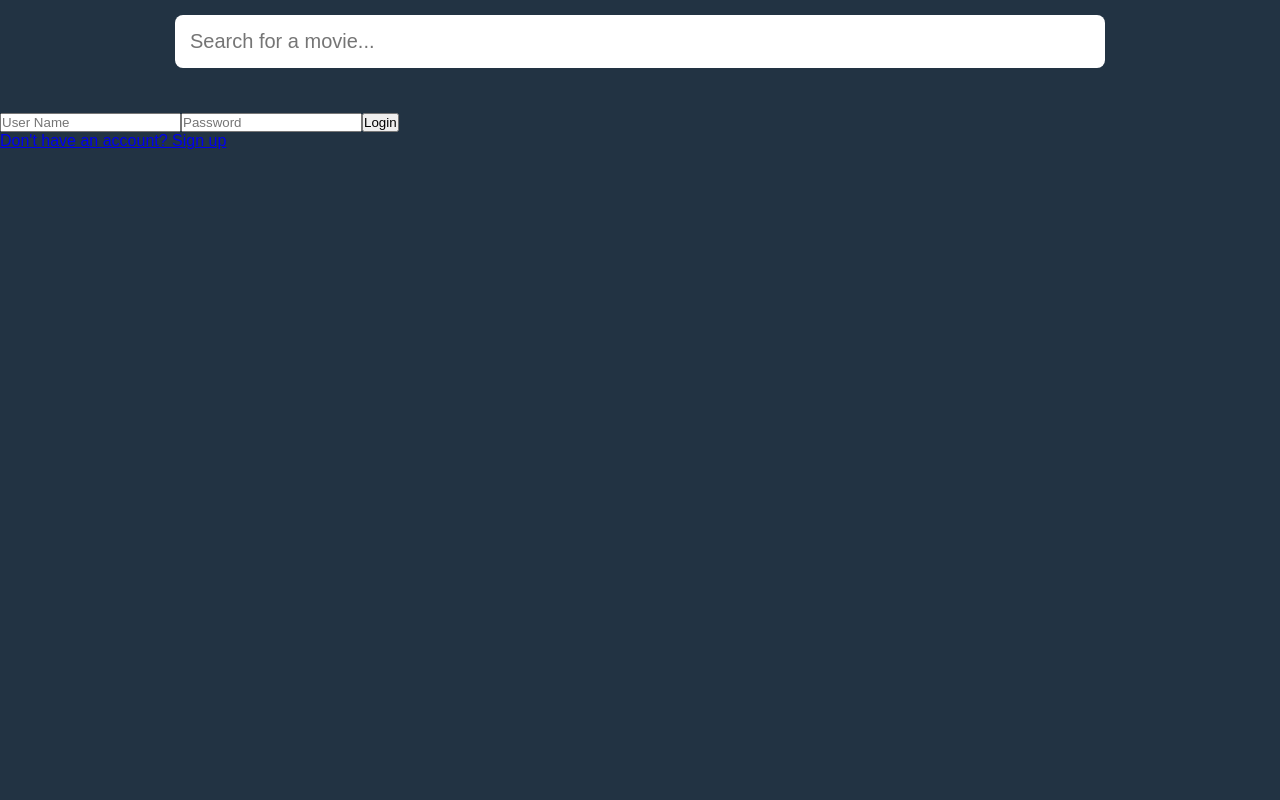
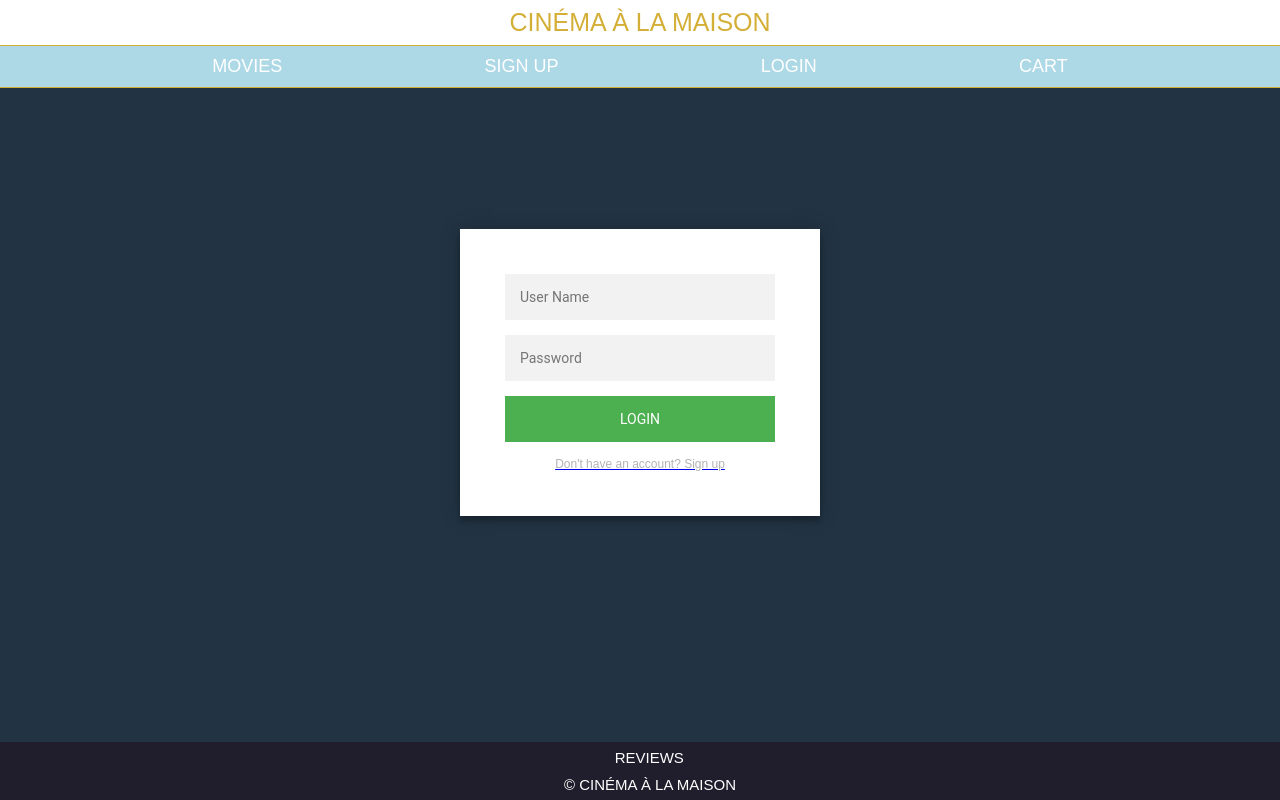
Before and after one commit to devefe1/devefe1.github.io, a React (Create React App) app in the folder cinema_app/: page /login in a window 1280 px wide. Built offline with nearby package versions, Linux system fonts and the light colour scheme.

Commit message:
slideshow

```diff
--- a/cinema_app/src/App.css
+++ b/cinema_app/src/App.css
@@ -41,7 +41,34 @@ section {
   padding: 15px ;
 }
 
+.header{
+	background-color: white;
+	display: flex;
+	justify-content: center;
+	font-size: 25px;
+	padding: 8px;
+	color: #D4AF37;
+	margin: auto;
+	text-transform: uppercase;
+}
+.navBar ul{
+background-color:	#ADD8E6;
+  display: flex;
+  font-size: 18px;
+  justify-content: space-evenly;
+  list-style: none;
+  text-transform: uppercase;
+	padding: 10px;
+	border-top: 1px solid #D4AF37;
+	border-bottom: 1px solid #D4AF37;
+  }
+
+ #footer-links{
+	 text-decoration: none;
+	 color: white
+ }
 .searchBox {
+margin-top: 40px;
   display: block;
   width: 100%;
   padding: 15px;
@@ -190,3 +217,98 @@ float: right;
 .popup .content .addToCart:hover{
   background: #223343;
 }
+
+
+@import url(https://fonts.googleapis.com/css?family=Roboto:300);
+
+.login-page {
+  width: 360px;
+  padding: 11% 0 0;
+  margin: auto;
+}
+.form {
+  position: relative;
+  z-index: 1;
+  background: #FFFFFF;
+  max-width: 360px;
+  margin: 0 auto 100px;
+  padding: 45px;
+  text-align: center;
+  box-shadow: 0 0 20px 0 rgba(0, 0, 0, 0.2), 0 5px 5px 0 rgba(0, 0, 0, 0.24);
+}
+.form input {
+  font-family: "Roboto", sans-serif;
+  outline: 0;
+  background: #f2f2f2;
+  width: 100%;
+  border: 0;
+  margin: 0 0 15px;
+  padding: 15px;
+  box-sizing: border-box;
+  font-size: 14px;
+}
+.form button {
+  font-family: "Roboto", sans-serif;
+  text-transform: uppercase;
+  outline: 0;
+  background: #4CAF50;
+  width: 100%;
+  border: 0;
+  padding: 15px;
+  color: #FFFFFF;
+  font-size: 14px;
+  -webkit-transition: all 0.3 ease;
+  transition: all 0.3 ease;
+  cursor: pointer;
+}
+.form button:hover,.form button:active,.form button:focus {
+  background: #43A047;
+}
+
+.form p {
+	margin : 15px 0 0;
+	color: #b3b3b3;
+	font-size: 12px;
+
+}
+
+.movieImg{
+	max-width: 100%;
+  max-height: 100%;
+  width: 3840px;
+  height: 500px;
+  position: relative;
+}
+
+.footer{
+
+	font-size: 15px;
+	font-weight: lighter;
+	background-color: #201E2C;
+	text-transform: uppercase;
+	text-align: center;
+  color: #fff;
+  padding: 7px;
+  position: absolute;
+  bottom: 0;
+  width: 100%;
+  position: fixed;
+  z-index: 1;
+}
+
+#footerLinks{
+	text-decoration: none;
+	color: white;
+	display: flex;
+	padding-left: 48%;
+	list-style: none;
+
+}
+#footer_Links{
+	text-decoration: none;
+	color: white;
+	display: flex;
+	padding-left: 44%;
+	list-style: none;
+	margin-top: 10px;
+}
--- a/cinema_app/src/App.js
+++ b/cinema_app/src/App.js
@@ -1,83 +1,30 @@
-import React, {useState} from 'react';
+import React from 'react';
 import {BrowserRouter as Router, Switch, Route} from 'react-router-dom';
 import Home from './components/Home';
 import Signup from './components/Signup';
 import Login from './components/Login';
+import Movies from './components/Movies';
+import NavBar from './components/NavBar';
 import './App.css';
-import Search from './components/Search';
-import axios from 'axios';
-import Results from './components/Results';
-import Popup from './components/Popup';
+import Footer from './components/Footer';
+import Header from './components/Header';
 
 function App() {
-    const [state, setState] = useState({
-      s: "",
-      results: [],
-      selected: {}
-    });
-
-    const apiurl = "http://www.omdbapi.com/?apikey=101f247f";
-
-
-  const search = (e) => {
-    if (e.key === "Enter") {
-      axios(apiurl + "&s=" + state.s).then(({ data }) => {
-        let results = data.Search;
-
-        setState(prevState => {
-          return { ...prevState, results: results }
-        })
-      });
-    }
-  }
-
-    const handleInput = (e) => {
-       let s = e.target.value;
-
-        setState(prevState => {
-          return {...prevState, s: s}
-        });
-    }
-
-    const openPopup = id =>
-    { axios(apiurl + "&i=" + id ). then (({data}) => {
-      let result = data;
-
-            console.log (result);
-
-      setState(prevState => {
-        return { ...prevState, selected :result}
-      })
-    })
-  }
-
-
-    const closePopup = () => {
-      setState(prevState => {
-        return { ... prevState, selected: {} }
-      });
-    }
-
 
   return (
     <div className="App">
-       <main>
-            <Search handleInput={handleInput} search={search} />
-            <Results results={state.results} openPopup={openPopup} />
-
-{/* if equals to undefined it won't show the popup but if it is defined it will show the popup */}
-            {(typeof state.selected.Title != "undefined") ? <Popup selected = {state.selected} closePopup={closePopup} /> :false}
-            {/* <Movie /> */}
-        </main>
+      <Header />
 
     <Router>
+        <NavBar />
       <Switch>
         <Route path='/' exact component={Home} />
         <Route path='/signup' component={Signup}/>
         <Route path='/login' component={Login} />
+        <Route path='/movies' component={Movies} />
       </Switch>
+      <Footer />
     </Router>
-
     </div>
   );
 }
--- a/cinema_app/src/components/Footer.jsx
+++ b/cinema_app/src/components/Footer.jsx
@@ -5,8 +5,8 @@ const Footer = () => {
     return (
         <div className='footer' >
         <ul id='footer-list' >
-           <Link id='footerLinks' to='/forum' > <li> Forum </li> </Link>
-           <Link id='footerLinks' to='/' > <li id='footer-links' > &copy; Cinéma à la Maison </li> </Link>
+           <Link id='footerLinks' to='/forum' > <li> Reviews </li> </Link>
+           <Link id='footer_Links' to='/' > <li > &copy; Cinéma à la Maison </li> </Link>
         </ul>
     </div>
      );
--- /dev/null
+++ b/cinema_app/src/components/Header.jsx
@@ -0,0 +1,12 @@
+import React from 'react';
+
+ const Header = () => {
+     return (
+         <div >
+             <nav className="header"> Cinéma à la Maison
+             </nav>
+         </div>
+      );
+ }
+
+ export default Header;
--- a/cinema_app/src/components/Home.jsx
+++ b/cinema_app/src/components/Home.jsx
@@ -1,13 +1,11 @@
 import React from 'react';
-import Nav from './Nav';
-import Footer from './Footer';
-
+// import Footer from './Footer';
+import Picture from '../assets/picture.jpg';
 const Home = () => {
     return (
-        <div>
-            <Nav/>
-            <Footer/>
-        </div>
+        <div className = "Img">
+        <img className = "movieImg" src={Picture}  alt="fireSpot"/>
+     </div>
      );
 }
 
--- a/cinema_app/src/components/Login.jsx
+++ b/cinema_app/src/components/Login.jsx
@@ -12,9 +12,9 @@ class Login extends Component {
 
     render() {
         return (
-            <div className='page' >
             <div className='login-page' >
-                <form className='login' >
+            <div className='form' >
+                <form className='register-form' >
                     <input type="text" placeholder="User Name"/>
                     <input type="password" placeholder="Password" />
                     <button type="submit" > Login </button>
--- /dev/null
+++ b/cinema_app/src/components/Movies.jsx
@@ -0,0 +1,75 @@
+import React, {useState} from 'react';
+import Search from './Search';
+import axios from 'axios';
+import Results from './Results';
+import Popup from './Popup';
+
+
+function Movies() {
+    const [state, setState] = useState({
+      s: "",
+      results: [],
+      selected: {}
+    });
+
+    const apiurl = "http://www.omdbapi.com/?apikey=101f247f";
+
+
+  const search = (e) => {
+    if (e.key === "Enter") {
+      axios(apiurl + "&s=" + state.s).then(({ data }) => {
+        let results = data.Search;
+
+        setState(prevState => {
+          return { ...prevState, results: results }
+        })
+      });
+    }
+  }
+
+    const handleInput = (e) => {
+       let s = e.target.value;
+
+        setState(prevState => {
+          return {...prevState, s: s}
+        });
+    }
+
+    const openPopup = id =>
+    { axios(apiurl + "&i=" + id ). then (({data}) => {
+      let result = data;
+
+            console.log (result);
+
+      setState(prevState => {
+        return { ...prevState, selected :result}
+      })
+    })
+  }
+
+
+    const closePopup = () => {
+      setState(prevState => {
+        return { ... prevState, selected: {} }
+      });
+    }
+
+
+  return (
+    <div className="movieWrap">
+       <main>
+
+            <Search handleInput={handleInput} search={search} />
+            <Results results={state.results} openPopup={openPopup} />
+
+{/* if equals to undefined it won't show the popup but if it is defined it will show the popup */}
+            {(typeof state.selected.Title != "undefined") ? <Popup selected = {state.selected} closePopup={closePopup} /> :false}
+
+        </main>
+
+
+    </div>
+  );
+}
+
+export default Movies;
--- a/cinema_app/src/components/Nav.jsx
+++ /dev/null
@@ -1,12 +0,0 @@
-import React from 'react';
-import { Link } from 'react-router-dom';
-
- const Nav = () => {
-     return (
-         <div>
-                 <Link id='footer-links' to='/cart' > <li> Cart </li> </Link>
-         </div>
-      );
- }
-
- export default Nav;
--- /dev/null
+++ b/cinema_app/src/components/NavBar.js
@@ -0,0 +1,23 @@
+import React from 'react';
+import { Link} from 'react-router-dom';
+
+ const Nav = () => {
+     return (
+               <div className="navBar">
+              <ul>
+                   <Link id='footer-links' to='/movies' className="cart"> <li>Movies</li></Link>
+
+                 <Link id='footer-links' to='/signup' className="cart"> <li>Sign Up</li></Link>
+
+                 <Link id='footer-links' to='/Login' className="cart"> <li>Login</li></Link>
+
+                 <Link id='footer-links' to='/cart'  className="cart"> <li>Cart</li>  </Link>
+
+              </ul>
+
+            </div>
+
+      );
+ }
+
+ export default Nav;
--- a/cinema_app/src/components/Popup.jsx
+++ b/cinema_app/src/components/Popup.jsx
@@ -1,4 +1,4 @@
-import React from 'react'
+import React from 'react';
 
 function Popup({selected, closePopup}) {
     return (
@@ -18,4 +18,4 @@ function Popup({selected, closePopup}) {
     )
 }
 
-export default Popup
+export default Popup;
--- a/cinema_app/src/components/Signup.jsx
+++ b/cinema_app/src/components/Signup.jsx
@@ -39,9 +39,9 @@ handleSubmit = async (e) => {
 render () {
     const {user} = this.state;
     return (
-        <div className='page'>
-            <div className= 'signupPage'>
-                <form className= 'signup' onSubmit = {this.handleSubmit} >
+        <div className='login-page'>
+            <div className= 'form'>
+                <form className= 'register-form' onSubmit = {this.handleSubmit} >
                     <input type="email" placeholder= "Email" name = "email" value = {user.email || ''} onChange={this.handleChange} />
                     <input type="text" placeholder= "UserName" name = "userName" value = {user.userName || ''} onChange={this.handleChange} />
                     <input type="password" placeholder= "Password" name = "password" value = {user.password || ''} onChange={this.handleChange} />
```
Also changed, not shown: cinema_app/src/components/Forum.jsx (+75 -0 lines), cinema_app/src/assets/picture.jpg (added).
